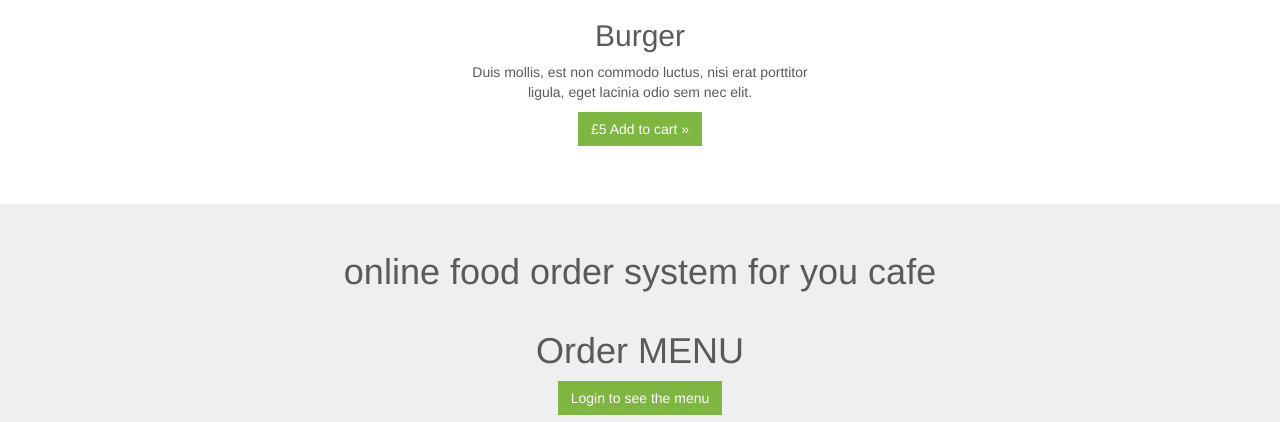
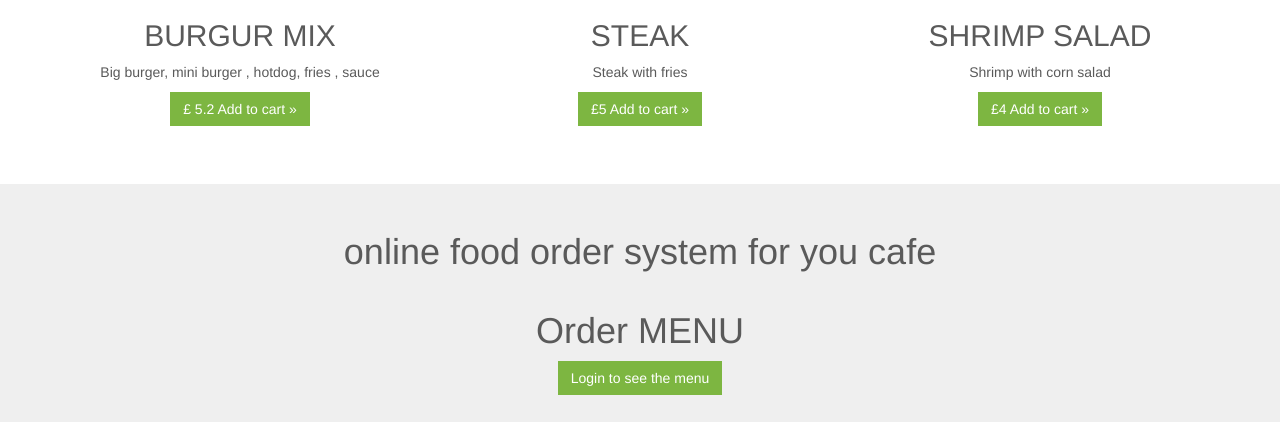
Before and after one commit to hanane-HUB/Cafe_Project, a Flask app: page / in a window 1280 px wide. Shown: the part 1215-1637 px from the top of the page. Run offline with Flask 3, Linux system fonts and the light colour scheme; some libraries are stand-ins or nearby versions.

Commit message:
edit three top foods in homepage

```diff
--- a/templates/index.html
+++ b/templates/index.html
@@ -74,20 +74,20 @@
       <!-- Three columns of text below the carousel -->
       <div class="row">
         <div class="col-lg-4">
-          <img class="img-circle" src="{{url_for('static',filename = 'themes/assets/images/nepali-momo.png')}}" alt="Generic placeholder image">
-          <h2>Nepalese MOMO</h2>
-          <p>Donec sed odio dui. Etiam porta sem malesuada magna mollis euismod. Nullam id dolor id nibh ultricies</p>
+          <img src="{{url_for('static',filename = 'themes/assets/images/burger_pack.png')}}" alt="Generic placeholder image">
+          <h2>BURGUR MIX</h2>
+          <p>Big burger, mini burger , hotdog, fries , sauce</p>
           {%  if autorize %}
 {#            todo: add order#}
-            <p><a class="btn btn-default" href="#" role="button">&pound; 2.2 Add to cart &raquo;</a></p>
+            <p><a class="btn btn-default" href="#" role="button">&pound; 5.2 Add to cart &raquo;</a></p>
           {% else %}
-            <p><a class="btn btn-default" href="{{url_for('login_page')}}" role="button">&pound; 2.2 Add to cart &raquo;</a></p>
+            <p><a class="btn btn-default" href="{{url_for('login_page')}}" role="button">&pound; 5.2 Add to cart &raquo;</a></p>
           {% endif %}
         </div><!-- /.col-lg-4 -->
         <div class="col-lg-4">
-          <img class="img-circle" src="{{url_for('static',filename = 'themes/assets/images/burger.png')}}" alt="Generic placeholder image">
-          <h2>Burger</h2>
-          <p>Duis mollis, est non commodo luctus, nisi erat porttitor ligula, eget lacinia odio sem nec elit. </p>
+          <img src="{{url_for('static',filename = 'themes/assets/images/steak.png')}}" alt="Generic placeholder image">
+          <h2>STEAK</h2>
+          <p>Steak with fries</p>
           {%  if autorize %}
             <p><a class="btn btn-default" href="#" role="button">&pound;5 Add to cart &raquo;</a></p>
           {% else %}
@@ -95,9 +95,9 @@
           {% endif %}
         </div>
         <div class="col-lg-4">
-		  <img class="img-circle" src="{{url_for('static',filename = 'themes/assets/images/gorkha-special-chicken.png')}}" alt="Lam Tikka">
-          <h2>Gurkha Chicken</h2>
-          <p>Donec sed odio dui. Cras justo odio, dapibus ac facilisis in, egestas eget quam. </p>
+		  <img src="{{url_for('static',filename = 'themes/assets/images/shrimp.png')}}" alt="Lam Tikka">
+          <h2>SHRIMP SALAD</h2>
+          <p>Shrimp with corn salad </p>
           {%  if autorize %}
 
             <p><a class="btn btn-default" href="#" role="button">&pound;4 Add to cart &raquo;</a></p>
@@ -124,7 +124,7 @@
     {%  if autorize %}
 
 	 <div class="container marketing">
-    <h2 class="itemsTitle">Breakfast</h2>
+    <h2 class="itemsTitle">Drinks</h2>
 	<div id="myCarousel1" class="carousel slide" data-ride="carousel">
       <!-- Indicators -->
       <div class="carousel-inner">
```
